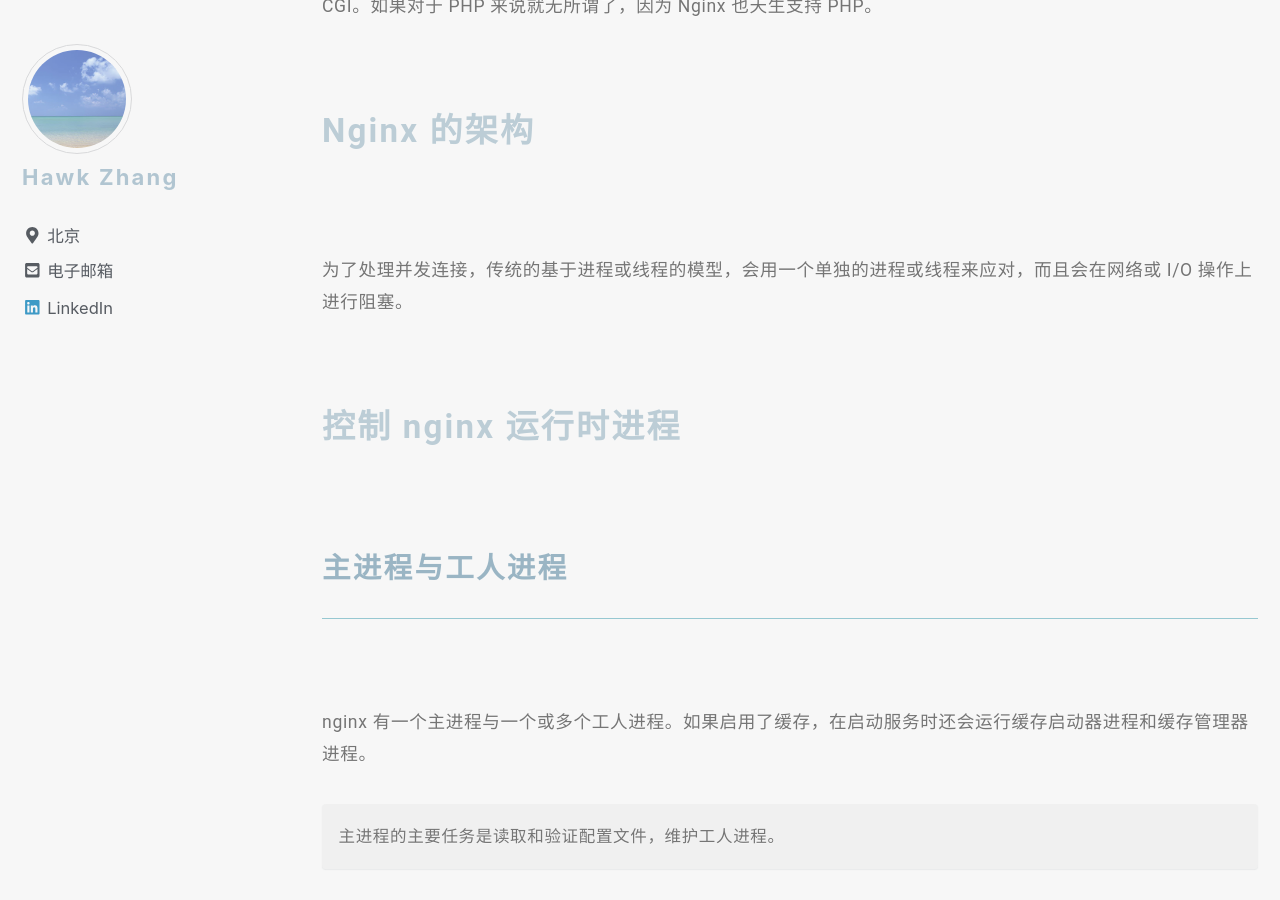
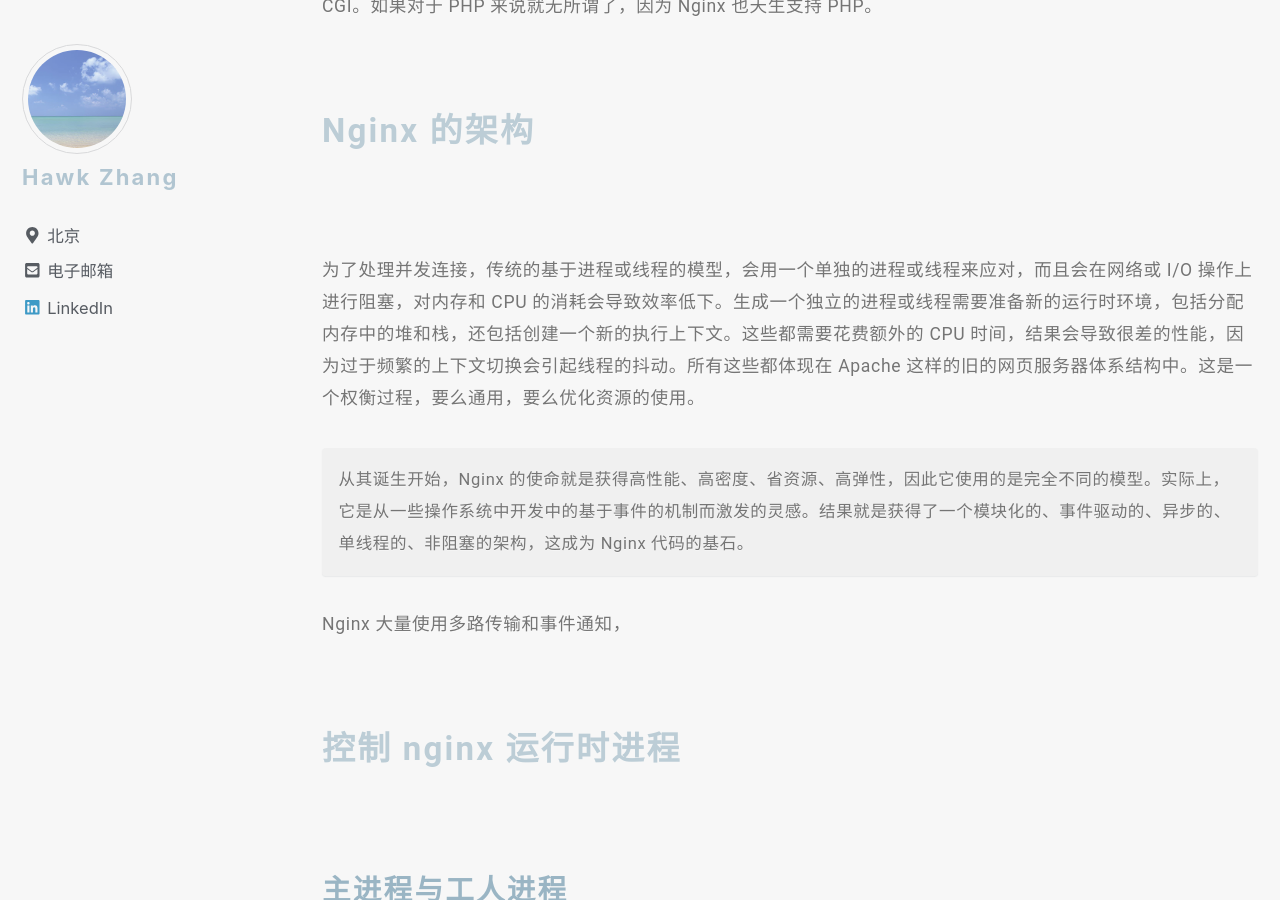
Before and after one commit to narru888/linotes_note, a Jekyll site: the page built from _posts/server/nginx/2016-01-03-nginx.basic.md, in a window 1280 px wide and 900 px high, scrolled down 14466 px. Built offline with Jekyll 4.4.1, drawn with Linux system fonts in a browser that asks for light colours; nearby versions of some CDN libraries; a script that is not in the unit is left out.

Commit message:
update on 2018-09-26 18:50:01 CST

```diff
--- a/_posts/server/nginx/2016-01-03-nginx.basic.md
+++ b/_posts/server/nginx/2016-01-03-nginx.basic.md
@@ -370,8 +370,12 @@
 
 ## Nginx 的架构
 
-为了处理并发连接，传统的基于进程或线程的模型，会用一个单独的进程或线程来应对，而且会在网络或 I/O 操作上进行阻塞。
+为了处理并发连接，传统的基于进程或线程的模型，会用一个单独的进程或线程来应对，而且会在网络或 I/O 操作上进行阻塞，对内存和 CPU 的消耗会导致效率低下。生成一个独立的进程或线程需要准备新的运行时环境，包括分配内存中的堆和栈，还包括创建一个新的执行上下文。这些都需要花费额外的 CPU 时间，结果会导致很差的性能，因为过于频繁的上下文切换会引起线程的抖动。所有这些都体现在 Apache 这样的旧的网页服务器体系结构中。这是一个权衡过程，要么通用，要么优化资源的使用。
 
+从其诞生开始，Nginx 的使命就是获得高性能、高密度、省资源、高弹性，因此它使用的是完全不同的模型。实际上，它是从一些操作系统中开发中的基于事件的机制而激发的灵感。结果就是获得了一个模块化的、事件驱动的、异步的、单线程的、非阻塞的架构，这成为 Nginx 代码的基石。
+{: .notice}
+
+Nginx 大量使用多路传输和事件通知，
 
 
 
```
